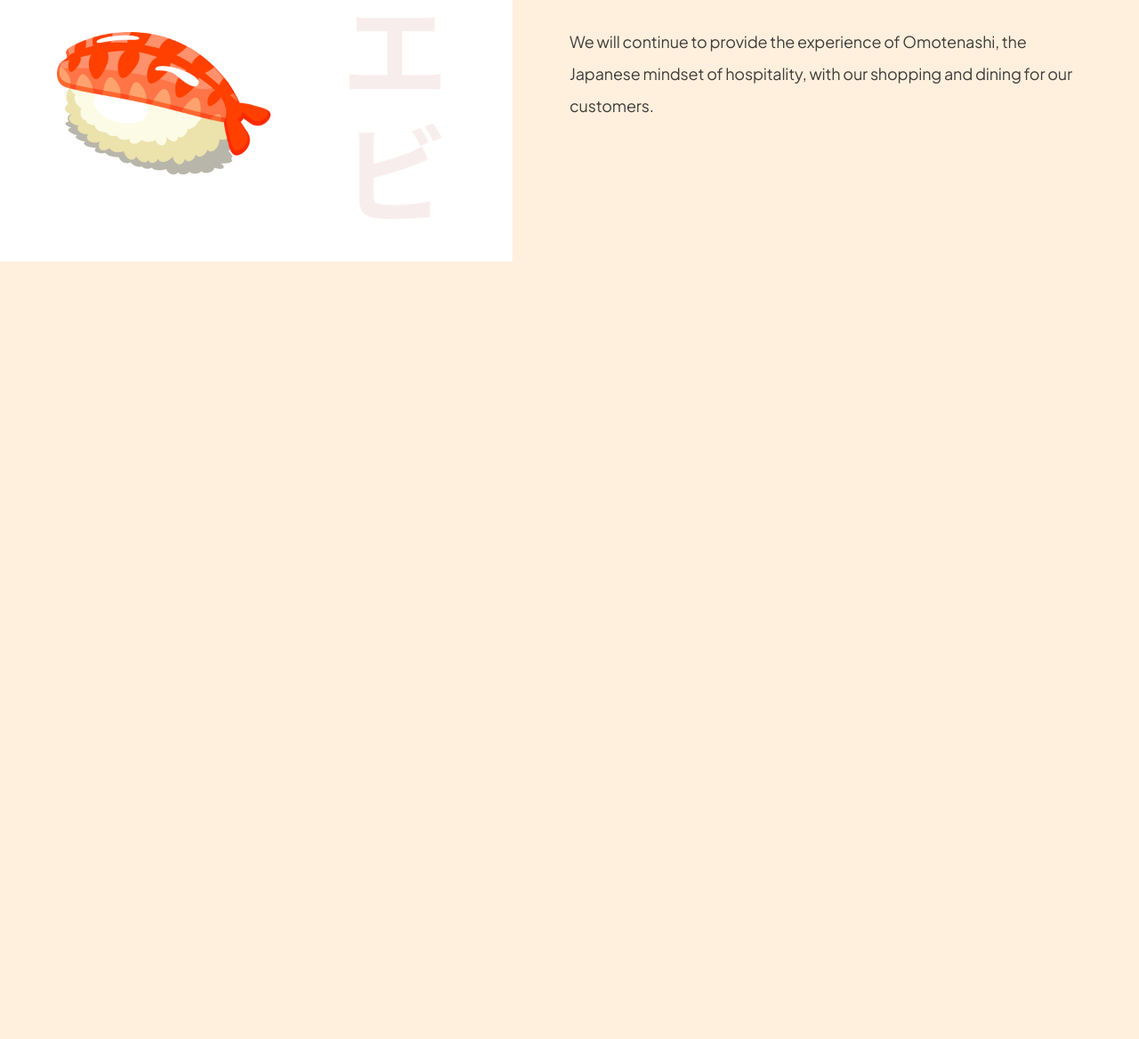
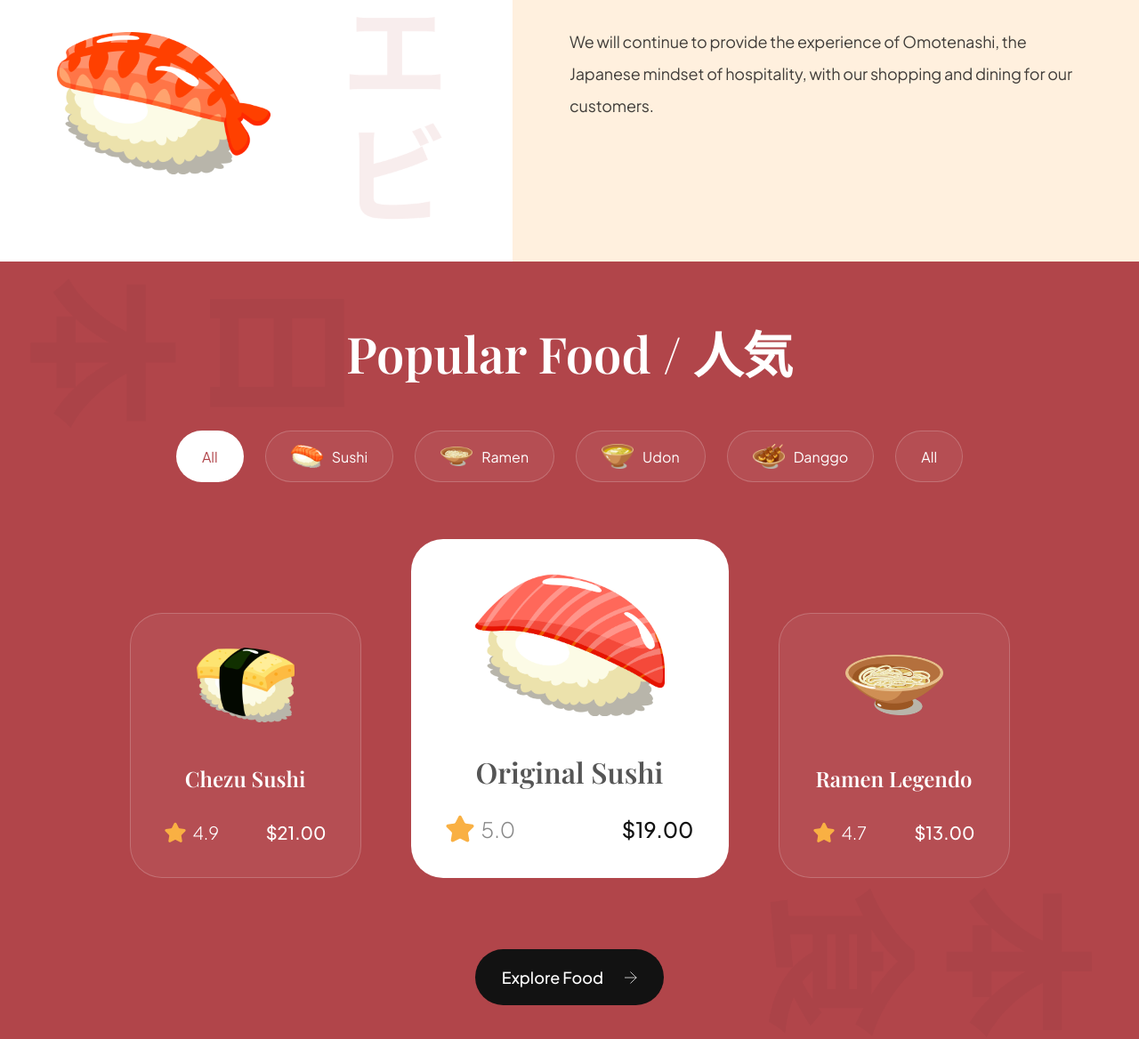
Before and after one commit to ItsmePNP/simpleRestaurant, a website built with Vite: page index.html in a window 1280 px wide. Shown: the part 1224-2392 px from the top of the page at 89% size. Before the commit the page ends 1518 px from the top, so only its background shows below. Built offline with nearby package versions, Linux system fonts and the light colour scheme.

Commit message:
Popular section

```diff
--- /dev/null
+++ b/css/sections/popular.css
@@ -0,0 +1,195 @@
+.popular-foods {
+    padding: 64px;
+
+    display: flex;
+    flex-direction: column;
+
+    background-color: var(--primary-color);
+    background-image: url("../../assets/popular_bg.png");
+    background-position: center;
+    background-repeat: no-repeat;
+    background-size: contain;
+
+    overflow: hidden;
+  }
+
+  .popular-foods__title {
+    font-size: 56px;
+    font-family: var(--playfair-display);
+    font-weight: 600;
+    line-height: 78px;
+    color: #fff;
+    text-align: center;
+  }
+
+  .popular-foods__filters {
+    margin-top: 48px;
+    max-width: 100%;
+    overflow-x: auto;
+
+    display: flex;
+    justify-content: center;
+    gap: 24px;
+  }
+
+  .popular-foods__filter-btn {
+    padding: 10px 28px;
+
+    display: flex;
+    flex-direction: row;
+    align-items: center;
+    gap: 10px;
+
+    background: rgba(255, 255, 255, 0.05);
+    border: 1px solid rgba(255, 255, 255, 0.2);
+    border-radius: 46px;
+
+    font-size: 16px;
+    font-weight: 300px;
+    line-height: 25px;
+    font-family: var(--plus-jakarta-sans);
+    color: #fff;
+    cursor: pointer;
+  }
+
+  .popular-foods__filter-btn img {
+    width: 36px;
+    height: 36px;
+    object-fit: contain;
+  }
+
+  .popular-foods__filter-btn.active {
+    background: #fff;
+    color: var(--primary-color)
+  }
+
+  .popular-foods__filter-btn:hover {
+    background: #fff;
+    color: var(--primary-color)
+  }
+
+  .popular-foods__catalogue {
+    margin-top: 64px;
+
+    display: flex;
+    justify-content: center;
+    align-items: flex-end;
+    flex-wrap: wrap;
+    gap: 56px;
+  }
+
+  .popular-foods__button {
+    width: fit-content;
+
+    padding: 20px 30px;
+    margin: 80px auto 0;
+
+    font-weight: 500;
+    font-size: 18px;
+    line-height: 23px;
+    font-family: var(--plus-jakarta-sans);
+    color: #fff;
+
+    border: none;
+    outline: none;
+    background: var(--secondary-color);
+    border-radius: 64px;
+    cursor: pointer;
+  }
+
+  .popular-foods__button img {
+    width: 14px;
+    height: 14px;
+    object-fit: contain;
+
+    margin-left: 21px;
+  }
+
+  .popular-foods__card {
+    padding: 38px;
+    min-width: 260px;
+    height: fit-content;
+    display: flex;
+    align-items: center;
+    flex-direction: column;
+    border-radius: 36px;
+    background: rgba(255,255,255,.05);
+    border: 1px solid rgba(255,255,255,.2)
+}
+
+.popular-foods__card-image {
+    width: 110px;
+    height: 84px;
+    object-fit: contain
+}
+
+.popular-foods__card-title {
+    margin-top: 47px;
+    font-weight: 600;
+    font-size: 24px;
+    line-height: 32px;
+    font-family: var(--playfair-display);
+    color: #fff;
+    text-align: center
+}
+
+.popular-foods__card-details {
+    width: 100%;
+    margin-top: 32px
+}
+
+.popular-foods__card-rating {
+    display: flex;
+    align-items: center;
+    gap: 8px
+}
+
+.popular-foods__card-rating img {
+    width: 24px;
+    height: 24px;
+    object-fit: contain
+}
+
+.popular-foods__card-rating p {
+    font-size: 20px;
+    font-weight: 300;
+    font-family: var(--plus-jakarta-sans);
+    color: #fff
+}
+
+.popular-foods__card-price {
+    font-size: 20px;
+    font-weight: 500;
+    font-family: var(--plus-jakarta-sans);
+    color: #fff
+}
+
+.popular-foods__card.active-card {
+    background: #fff;
+    min-width: 357px;
+}
+
+.popular-foods__card.active-card .popular-foods__card-image {
+    width: 214px;
+    height: 160px
+}
+
+.popular-foods__card.active-card .popular-foods__card-title {
+    color: var(--black-500);
+    font-size: 32px
+}
+
+.popular-foods__card.active-card .popular-foods__card-rating img {
+    width: 32px;
+    height: 32px
+}
+
+.popular-foods__card.active-card .popular-foods__card-rating p {
+    font-size: 24px;
+    color: var(--gray-100)
+}
+
+.popular-foods__card.active-card .popular-foods__card-price {
+    font-size: 24px;
+    color: var(--secondary-color)
+}
--- a/css/style.css
+++ b/css/style.css
@@ -5,8 +5,8 @@
 @import url("sections/header.css");
 @import url("sections/hero.css");
  @import url("sections/about.css");
-/* @import url("sections/popular.css");
-@import url("sections/trending.css");
+ @import url("sections/popular.css");
+/*@import url("sections/trending.css");
 @import url("sections/subscribe.css");
 @import url("sections/footer.css"); */
 
--- a/index.html
+++ b/index.html
@@ -81,6 +81,55 @@
     </div>
   </section>
 
+  <section class="popular-foods" id="menu">
+    <h2 class="popular-foods__title">Popular Food / 人気 </h2>
+    <div class="popular-foods__filters sushi__hide-scrollbar">
+      <button class="popular-foods__filter-btn active">All</button><button class="popular-foods__filter-btn"><img src="/assets/sushi-9.png" alt="Sushi" > Sushi</button><button
+        class="popular-foods__filter-btn"><img src="/assets/sushi-8.png" alt="Ramen" >Ramen</button><button class="popular-foods__filter-btn"><img src="/assets/sushi-7.png" alt="Udon" >Udon</button><button
+        class="popular-foods__filter-btn"><img src="/assets/sushi-6.png" alt="Danggo" >Danggo</button><button class="popular-foods__filter-btn">All</button>
+    </div>
+    <div class="popular-foods__catalogue">
+      <article class="popular-foods__card"> <img class="popular-foods__card-image" src="assets/sushi-12.png" alt="Sushi" />
+        <h4 class="popular-foods__card-title">Chezu Sushi        </h4>
+        <div class="popular-foods__card-details flex-between">
+          <div class="popular-foods__card-rating">
+            <img src="assets/star.svg" alt="Star">
+            <p>
+              4.9
+            </p>
+          </div>
+          <p class="popular-foods__card-price">$21.00</p>
+        </div>
+      </article>
+
+      <article class="popular-foods__card active-card"> <img class="popular-foods__card-image" src="assets/sushi-11.png" alt="Sushi" />
+        <h4 class="popular-foods__card-title">Original Sushi        </h4>
+        <div class="popular-foods__card-details flex-between">
+          <div class="popular-foods__card-rating">
+            <img src="assets/star.svg" alt="Star">
+            <p>
+              5.0
+            </p>
+          </div>
+          <p class="popular-foods__card-price">$19.00</p>
+        </div>
+      </article>
+
+      <article class="popular-foods__card"> <img class="popular-foods__card-image" src="assets/sushi-10.png" alt="Sushi" />
+        <h4 class="popular-foods__card-title">Ramen Legendo        </h4>
+        <div class="popular-foods__card-details flex-between">
+          <div class="popular-foods__card-rating">
+            <img src="assets/star.svg" alt="Star">
+            <p>
+              4.7
+            </p>
+          </div>
+          <p class="popular-foods__card-price">$13.00</p>
+        </div>
+      </article>
+    </div>
+    <button class="popular-foods__button">Explore Food <img src="assets/arrow-right.svg" alt="Explore More"></button>
+  </section>
   <!-- <script src="js/script.js"></script> -->
 </body>
 </html>
```
